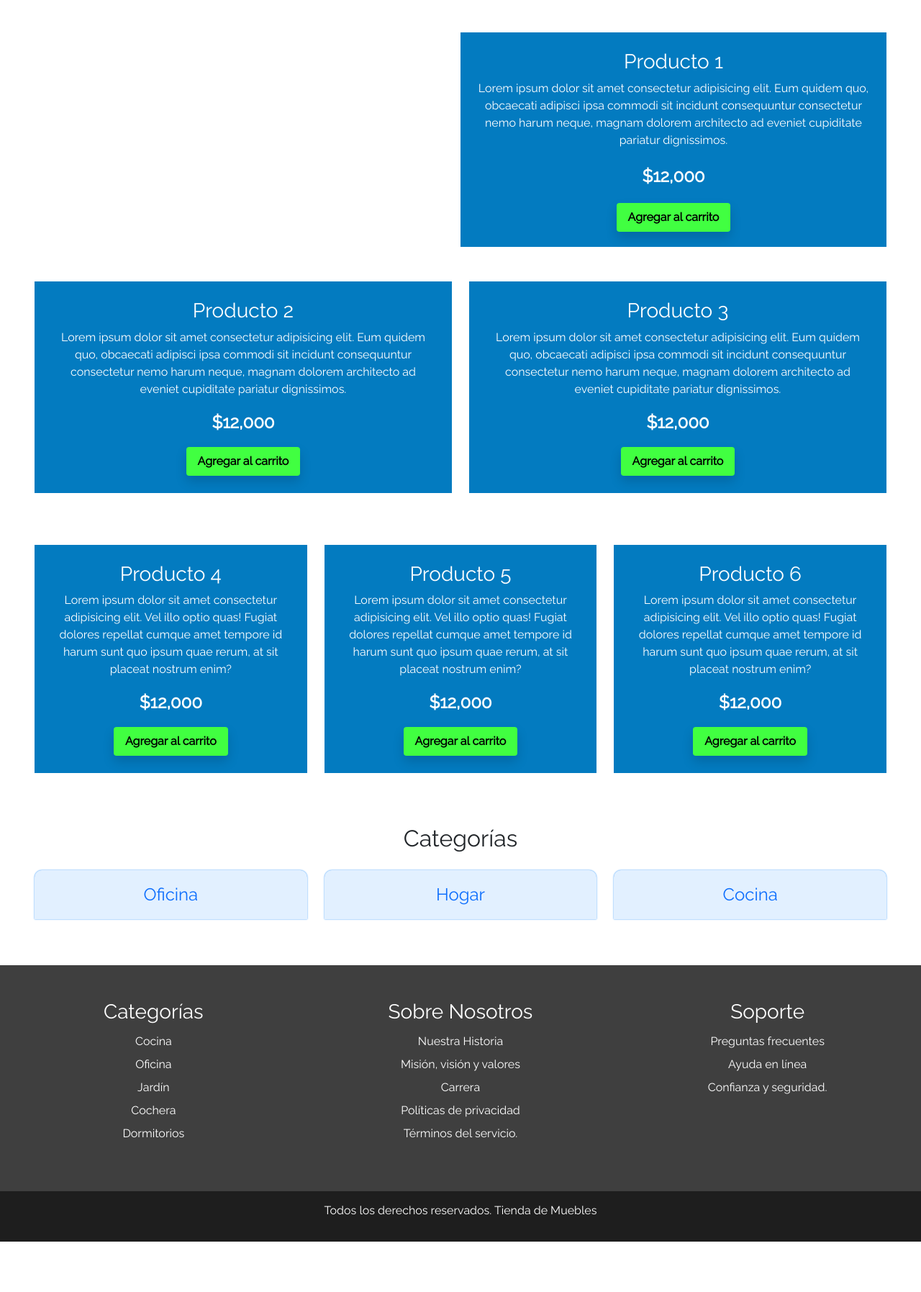
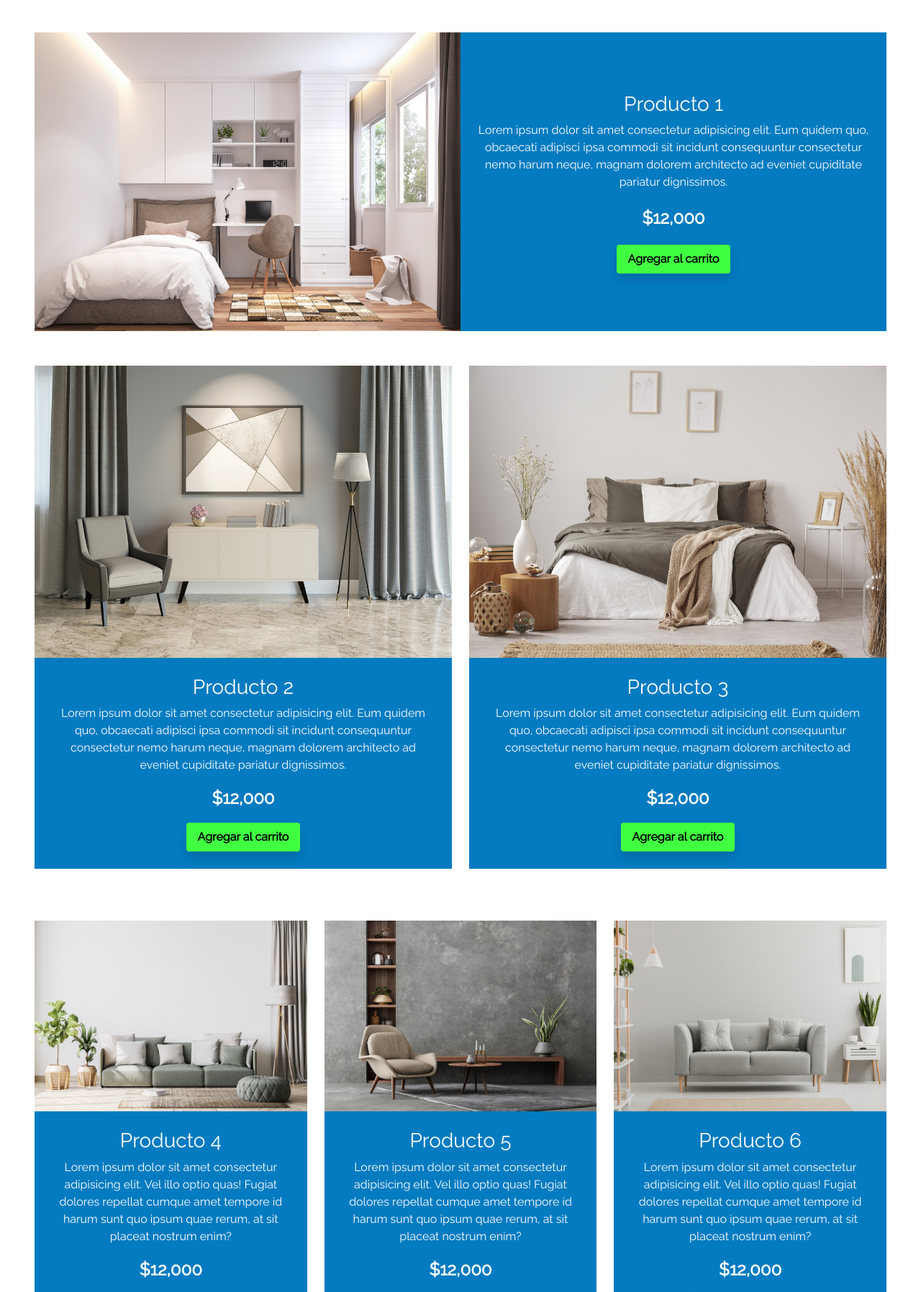
Before and after one commit to rolarios/proyecto-front, a plain HTML site: page index.html in a window 1280 px wide. Shown: the part 631-2426 px from the top of the page at 72% size. Before the commit the page ends 2356 px from the top, so only its background shows below. Drawn offline with nearby package versions, Linux system fonts and the light colour scheme; files that its build step writes are made by us from their sources; a web font is replaced by a local one.

Commit message:
comit para subirlo a servidor

```diff
--- a/css/app.css
+++ b/css/app.css
@@ -140,7 +140,7 @@ section#disclaimer {
 /* HERO IMAGE */
 .hero-image {
     min-height: 50vh;
-    background-image: url(principal.jpg);
+    background-image: url(../images/principal.jpg);
     background-repeat: no-repeat;
     color: #FFF;
     background-position: center;
--- a/index.html
+++ b/index.html
@@ -4,7 +4,7 @@
 <head>
     <meta charset="UTF-8">
     <title>E - comerce</title>
-    <link rel="stylesheet" href="app.css">
+    <link rel="stylesheet" href="css/app.css">
 
     <!-- fuentes externas -->
     <link rel="preconnect" href="https://fonts.googleapis.com">
@@ -13,7 +13,7 @@
 
     <!-- En la cabecera, incluye el archivo bootstrap.min.css incluido en el apartado Archivos
 adjuntos del proyecto. -->
-    <link rel="stylesheet" href="./bootstrap.min.css">
+    <link rel="stylesheet" href="css/bootstrap.min.css">
 
     <style>
         .bg-primary {
@@ -111,7 +111,7 @@ adjuntos del proyecto. -->
             <!-- PRODUCTO 1 -->
             <article class="row gx-0" id="producto-1">
                 <div class="columna-1 col-lg-6 overflow-hidden">
-                    <img src="producto1.jpg" alt="">
+                    <img src="images/producto1.jpg" alt="">
                 </div>
                 <div
                     class="columna-2 col-lg-6 bg-primary text-white p-4 text-center d-flex flex-column justify-content-center align-items-center">
@@ -137,7 +137,7 @@ adjuntos del proyecto. -->
         <section class="row my-3 " id="seccion-2">
             <!-- PRODUCTO 2 -->
             <article class="col-lg-6 pb-4" id="producto-2">
-                <img src="producto2.jpg" alt="">
+                <img src="images/producto2.jpg" alt="">
 
                 <div class="box-descripcion bg-primary text-white p-4 text-center ">
                     <h3>Producto 2</h3>
@@ -159,7 +159,7 @@ adjuntos del proyecto. -->
             </article>
             <!-- PRODUCTO 3 -->
             <article class="col-lg-6 " id="producto-3">
-                <img src="producto3.jpg" alt="">
+                <img src="images/producto3.jpg" alt="">
                 <div class="box-descripcion bg-primary text-white p-4 text-center ">
                     <h3>Producto 3</h3>
                     <p class="txt-descripcion">
@@ -184,7 +184,7 @@ adjuntos del proyecto. -->
         <section id="seccion-3" class="row my-5">
             <!-- PRODUCTO 4 -->
             <article id="producto-4" class="col-lg-4 pb-4">
-                <img src="producto4.jpg" alt="">
+                <img src="images/producto4.jpg" alt="">
                 <div id="box-descripcion" class="bg-primary text-white p-4 text-center">
                     <h3>Producto 4</h3>
                     <p id="txt-descripcion">
@@ -202,7 +202,7 @@ adjuntos del proyecto. -->
 
             <!-- PRODUCTO 5 -->
             <article id="producto-5" class="col-lg-4 pb-4">
-                <img src="producto5.jpg" alt="">
+                <img src="images/producto5.jpg" alt="">
                 <div id="box-descripcion" class="bg-primary text-white p-4 text-center">
                     <h3>Producto 5</h3>
                     <p id="txt-descripcion">
@@ -220,7 +220,7 @@ adjuntos del proyecto. -->
 
             <!-- PRODUCTO 6 -->
             <article id="producto-6" class="col-lg-4">
-                <img src="producto6.jpg" alt="">
+                <img src="images/producto6.jpg" alt="">
                 <div id="box-descripcion" class="bg-primary text-white p-4 text-center">
                     <h3>Producto 6</h3>
                     <p id="txt-descripcion">
@@ -246,7 +246,7 @@ adjuntos del proyecto. -->
             <!-- OFICINA -->
             <article class="col-lg-4 pb-4">
                 <div class="oficina  pb-1 overflow-hidden">
-                    <img src="categoria1.jpg" alt="">
+                    <img src="images/categoria1.jpg" alt="">
                     <h2 class="pt-1 text-center my-3 fs-4 text-primary">Oficina</h2>
                 </div>
             </article>
@@ -254,7 +254,7 @@ adjuntos del proyecto. -->
             <!-- HOGAR -->
             <article class="col-lg-4 pb-4">
                 <div class="hogar  pb-1 overflow-hidden">
-                    <img src="categoria2.jpg" alt="">
+                    <img src="images/categoria2.jpg" alt="">
                     <h2 class="pt-1 text-center my-3 fs-4 text-primary">Hogar</h2>
                 </div>
             </article>
@@ -262,7 +262,7 @@ adjuntos del proyecto. -->
             <!-- COCINA -->
             <article class="col-lg-4 ">
                 <div class="cocina  pb-1 overflow-hidden">
-                    <img src="categoria3.jpg" alt="">
+                    <img src="images/categoria3.jpg" alt="">
                     <h2 class="pt-1 text-center my-3 fs-4 text-primary">Cocina</h2>
                 </div>
             </article>
@@ -331,7 +331,7 @@ adjuntos del proyecto. -->
                 </div>
                 <div class="modal-body text-dark">
                     Descripción del producto 1
-                    <img src="./producto1.jpg" alt="">
+                    <img src="images/producto1.jpg" alt="">
                 </div>
                 <div class="modal-footer">
                     <button type="button" class="btn btn-secondary" data-bs-dismiss="modal">Cerrar</button>
@@ -351,7 +351,7 @@ adjuntos del proyecto. -->
                 </div>
                 <div class="modal-body text-dark">
                     Descripción del producto 2
-                    <img src="./producto2.jpg" alt="">
+                    <img src="images/producto2.jpg" alt="">
                 </div>
                 <div class="modal-footer">
                     <button type="button" class="btn btn-secondary" data-bs-dismiss="modal">Cerrar</button>
@@ -371,7 +371,7 @@ adjuntos del proyecto. -->
                 </div>
                 <div class="modal-body text-dark">
                     Descripción del producto 3
-                    <img src="./producto3.jpg" alt="">
+                    <img src="images/producto3.jpg" alt="">
                 </div>
                 <div class="modal-footer">
                     <button type="button" class="btn btn-secondary" data-bs-dismiss="modal">Cerrar</button>
@@ -391,7 +391,7 @@ adjuntos del proyecto. -->
                 </div>
                 <div class="modal-body text-dark">
                     Descripción del producto 4
-                    <img src="./producto4.jpg" alt="">
+                    <img src="images/producto4.jpg" alt="">
                 </div>
                 <div class="modal-footer">
                     <button type="button" class="btn btn-secondary" data-bs-dismiss="modal">Cerrar</button>
@@ -411,7 +411,7 @@ adjuntos del proyecto. -->
                 </div>
                 <div class="modal-body text-dark">
                     Descripción del producto 5
-                    <img src="./producto5.jpg" alt="">
+                    <img src="images/producto5.jpg" alt="">
                 </div>
                 <div class="modal-footer">
                     <button type="button" class="btn btn-secondary" data-bs-dismiss="modal">Cerrar</button>
@@ -431,7 +431,7 @@ adjuntos del proyecto. -->
                 </div>
                 <div class="modal-body text-dark">
                     Descripción del producto 6
-                    <img src="./producto6.jpg" alt="">
+                    <img src="images/producto6.jpg" alt="">
                 </div>
                 <div class="modal-footer">
                     <button type="button" class="btn btn-secondary" data-bs-dismiss="modal">Cerrar</button>
@@ -443,7 +443,7 @@ adjuntos del proyecto. -->
 
     <!-- En el cuerpo del documento, incluye el bundle de Bootstrap que encontrarás en el
 apartado Archivos adjuntos. -->
-    <script src="./bootstrap.bundle.min.js"></script>
+    <script src="js/bootstrap.bundle.min.js"></script>
 </body>
 
 </html>
```
